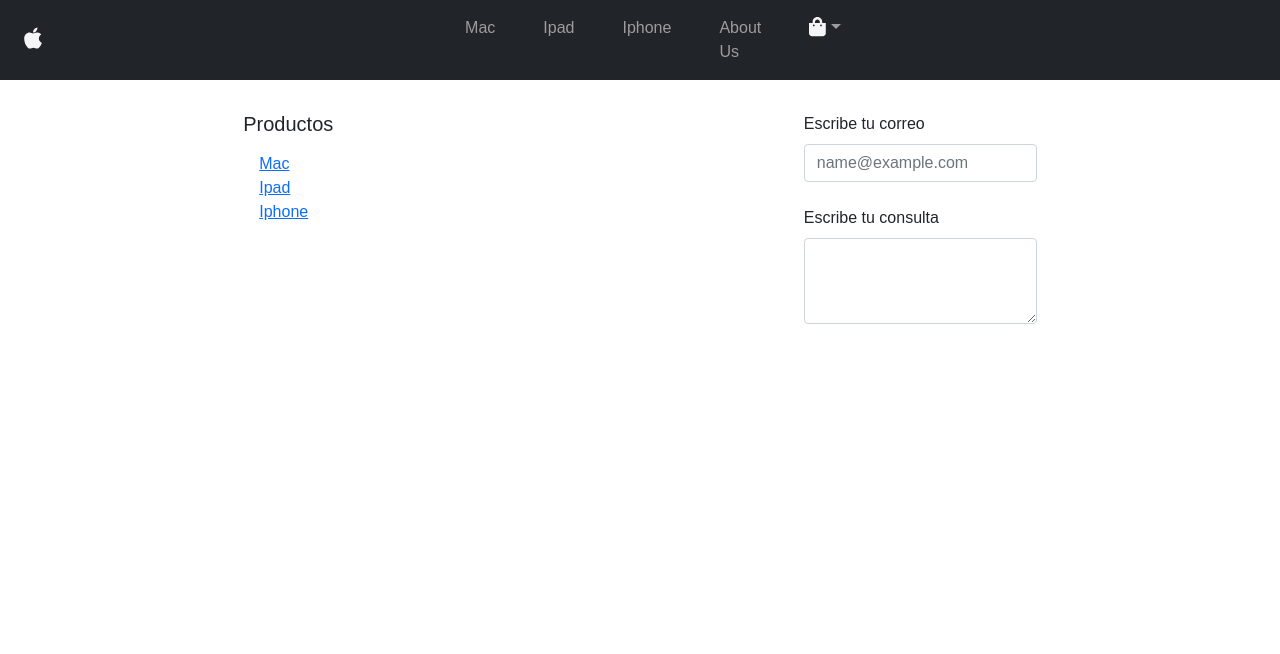
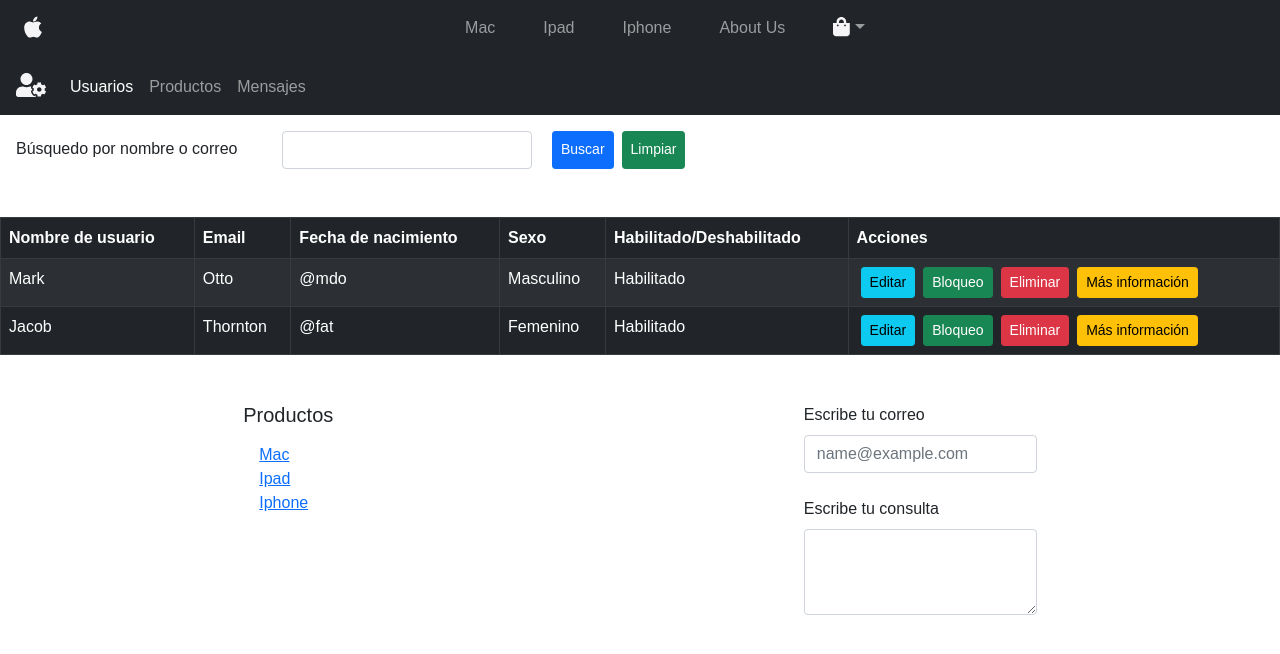
Before and after one commit to karo18delgado/Proyecto-Final-RollingCode, a React (Create React App) app: page /admin/admin-usuarios in a window 1280 px wide. Shown: the top 654 px of the page. Built offline with nearby package versions, Linux system fonts and the light colour scheme; a web font is replaced by a local one.

Commit message:
panel de administración + tabla de usuarios

```diff
--- a/src/App.js
+++ b/src/App.js
@@ -8,14 +8,15 @@
 import Footer from "./components/Footer"
 import CardsIphone from './components/CardsIphone';
 import Login from "./components/Login"
+import NavbarAdmin from './components/Admin/NavbarAdmin';
+import AdminUsuarios from './components/Admin/AdminUsuarios';
 
 function App() {
   return (
     <Router>
       <NavbarR />
-
       <Switch>
-        <Route path="/home">
+        <Route path="/" exact>
           <Landing />
         </Route>
         <Route path="/cards">
@@ -27,8 +28,14 @@
         <Route path="/login">
           <Login />
         </Route>
+        <Route path="/admin">
+          <NavbarAdmin />
+          <Route path="/admin/admin-usuarios">
+            <AdminUsuarios />
+          </Route>
+        </Route>
       </Switch>
-      <Footer/>
+      <Footer />
     </Router>
   );
 }
--- /dev/null
+++ b/src/components/Admin/AdminUsuarios.jsx
@@ -0,0 +1,82 @@
+import React from "react";
+import "../Admin/adminUsuarios.css";
+import { Button, Form, Table } from "react-bootstrap";
+
+export default function AdminUsuarios() {
+  return (
+    <div>
+      <div>
+        <Form>
+          <Form.Group className="container-search">
+            <Form.Label className="search-div">
+              Búsquedo por nombre o correo
+            </Form.Label>
+            <Form.Control type="text" className="mx-sm-3 search-form" />
+            <Button size="sm" className="btn mx-1">
+              Buscar
+            </Button>
+            <Button size="sm" className="btn btn-success mx-1">
+              Limpiar
+            </Button>
+          </Form.Group>
+        </Form>
+      </div>
+      <Table striped bordered hover variant="dark" className="mt-5">
+        <thead>
+          <tr>
+            <th>Nombre de usuario</th>
+            <th>Email</th>
+            <th>Fecha de nacimiento</th>
+            <th>Sexo</th>
+            <th>Habilitado/Deshabilitado</th>
+            <th>Acciones</th>
+          </tr>
+        </thead>
+        <tbody>
+          <tr>
+            <td>Mark</td>
+            <td>Otto</td>
+            <td>@mdo</td>
+            <td>Masculino</td>
+            <td>Habilitado</td>
+            <td>
+              <Button size="sm" className="btn btn-info mx-1">
+                Editar
+              </Button>
+              <Button size="sm" className="btn sm btn-success mx-1">
+                Bloqueo
+              </Button>
+              <Button size="sm" className="btn sm btn-danger mx-1">
+                Eliminar
+              </Button>
+              <Button size="sm" className="btn sm btn-warning mx-1">
+                Más información
+              </Button>
+            </td>
+          </tr>
+          <tr>
+            <td>Jacob</td>
+            <td>Thornton</td>
+            <td>@fat</td>
+            <td>Femenino</td>
+            <td>Habilitado</td>
+            <td>
+              <Button size="sm" className="btn btn-info mx-1">
+                Editar
+              </Button>
+              <Button size="sm" className="btn sm btn-success mx-1">
+                Bloqueo
+              </Button>
+              <Button size="sm" className="btn sm btn-danger mx-1">
+                Eliminar
+              </Button>
+              <Button size="sm" className="btn sm btn-warning mx-1">
+                Más información
+              </Button>
+            </td>
+          </tr>
+        </tbody>
+      </Table>
+    </div>
+  );
+}
--- /dev/null
+++ b/src/components/Admin/NavbarAdmin.jsx
@@ -0,0 +1,27 @@
+import { FontAwesomeIcon } from "@fortawesome/react-fontawesome";
+import React from "react";
+import { Nav, Navbar } from "react-bootstrap";
+import { NavLink } from "react-router-dom";
+
+export default function NavbarAdmin() {
+  return (
+    <Navbar bg="dark" variant="dark" expand="lg">
+      <Navbar.Brand href="#home">
+        <FontAwesomeIcon
+          className="apple-icon"
+          icon={["fas", "user-cog"]}
+        ></FontAwesomeIcon>
+      </Navbar.Brand>
+      <Navbar.Toggle aria-controls="basic-navbar-nav" />
+      <Navbar.Collapse id="basic-navbar-nav">
+        <Nav className="mr-auto">
+          <Nav.Link to="/admin/admin-usuarios" as={NavLink}>
+            Usuarios
+          </Nav.Link>
+          <Nav.Link href="#link">Productos</Nav.Link>
+          <Nav.Link href="#link">Mensajes</Nav.Link>
+        </Nav>
+      </Navbar.Collapse>
+    </Navbar>
+  );
+}
--- /dev/null
+++ b/src/components/Admin/adminUsuarios.css
@@ -0,0 +1,18 @@
+.container-search {
+  display: flex;
+  flex-wrap: wrap;
+  justify-content: start;
+  margin-top: 1rem;
+  margin-left: 1rem;
+  width: 100%;
+}
+
+.search-div {
+  width: 250px;
+  margin-top: auto;
+}
+
+.search-form {
+  width: 250px;
+  margin-left: 1rem;
+}
--- a/src/components/FontawesomeIcons/index.js
+++ b/src/components/FontawesomeIcons/index.js
@@ -1,5 +1,5 @@
 import { library } from "@fortawesome/fontawesome-svg-core";
-import { faShoppingBag } from "@fortawesome/free-solid-svg-icons";
+import { faShoppingBag, faUserCog } from "@fortawesome/free-solid-svg-icons";
 import { faApple } from "@fortawesome/free-brands-svg-icons";
 
-library.add(faApple, faShoppingBag);
+library.add(faApple, faShoppingBag, faUserCog);
--- a/src/components/Login.jsx
+++ b/src/components/Login.jsx
@@ -2,25 +2,22 @@
 import "../assets/login.css";
 import React from "react";
 import { Button, Form, Nav } from "react-bootstrap";
+import { NavLink } from "react-router-dom";
 
 export default function Login() {
   return (
     <div className="login-container">
-
-      <p className="login-title"><h3><b>Por favor, registrese. </b></h3></p>
+      <p className="login-title">
+        <h3>
+          <b>Por favor, registrese. </b>
+        </h3>
+      </p>
 
       <div className="login-form">
         <Form className="login-row-form" noValidate>
           <Form.Row className="login-row">
-            <Form.Group
-              className="login-row"
-              controlId="validationCustom03"
-            >
-              <Form.Control
-                type="text"
-                placeholder="Apple ID"
-                required
-              />
+            <Form.Group className="login-row" controlId="validationCustom03">
+              <Form.Control type="text" placeholder="Apple ID" required />
               <Form.Control.Feedback type="invalid">
                 Ingrese un nombre de usuario válido.
               </Form.Control.Feedback>
@@ -48,16 +45,18 @@
             Iniciar sesion
           </Button>
           <Form.Text>
-        <Nav.Link className="link-row" href="">
-          <p><small>Olvidaste tu contraseña?</small></p>
-        </Nav.Link>
-        <Nav.Link className="link-row" href="">
-          <p><small>No tienes una Apple ID? Registrate.</small></p>
-        </Nav.Link>
-        </Form.Text>
+            <Nav.Link className="link-row" href="">
+              <p>
+                <small>Olvidaste tu contraseña?</small>
+              </p>
+            </Nav.Link>
+            <Nav.Link to="register" as={NavLink} className="link-row" href="">
+              <p>
+                <small>No tienes una Apple ID? Registrate.</small>
+              </p>
+            </Nav.Link>
+          </Form.Text>
         </Form>
-
-
       </div>
     </div>
   );
--- a/src/components/NavbarR.jsx
+++ b/src/components/NavbarR.jsx
@@ -10,7 +10,7 @@
 export default function NavbarR() {
   return (
     <Navbar className="px-2" bg="dark" variant="dark" expand="lg">
-      <Navbar.Brand as={NavLink} to="home">
+      <Navbar.Brand as={NavLink} to="/">
         <FontAwesomeIcon
           className="apple-icon"
           icon={["fab", "apple"]}
@@ -24,7 +24,7 @@
           <Nav.Link className="mx-3" to="cards" as={NavLink}>
             Iphone
           </Nav.Link>
-          <Nav.Link className="mx-3">About Us</Nav.Link>
+          <Nav.Link className="mx-3 w-100">About Us</Nav.Link>
           <NavDropdown
             className="bag-icon mx-3 w-25"
             title={title}
@@ -42,7 +42,6 @@
           </NavDropdown>
         </Nav>
       </Navbar.Collapse>
-      {/* </div> */}
     </Navbar>
   );
 }
```
